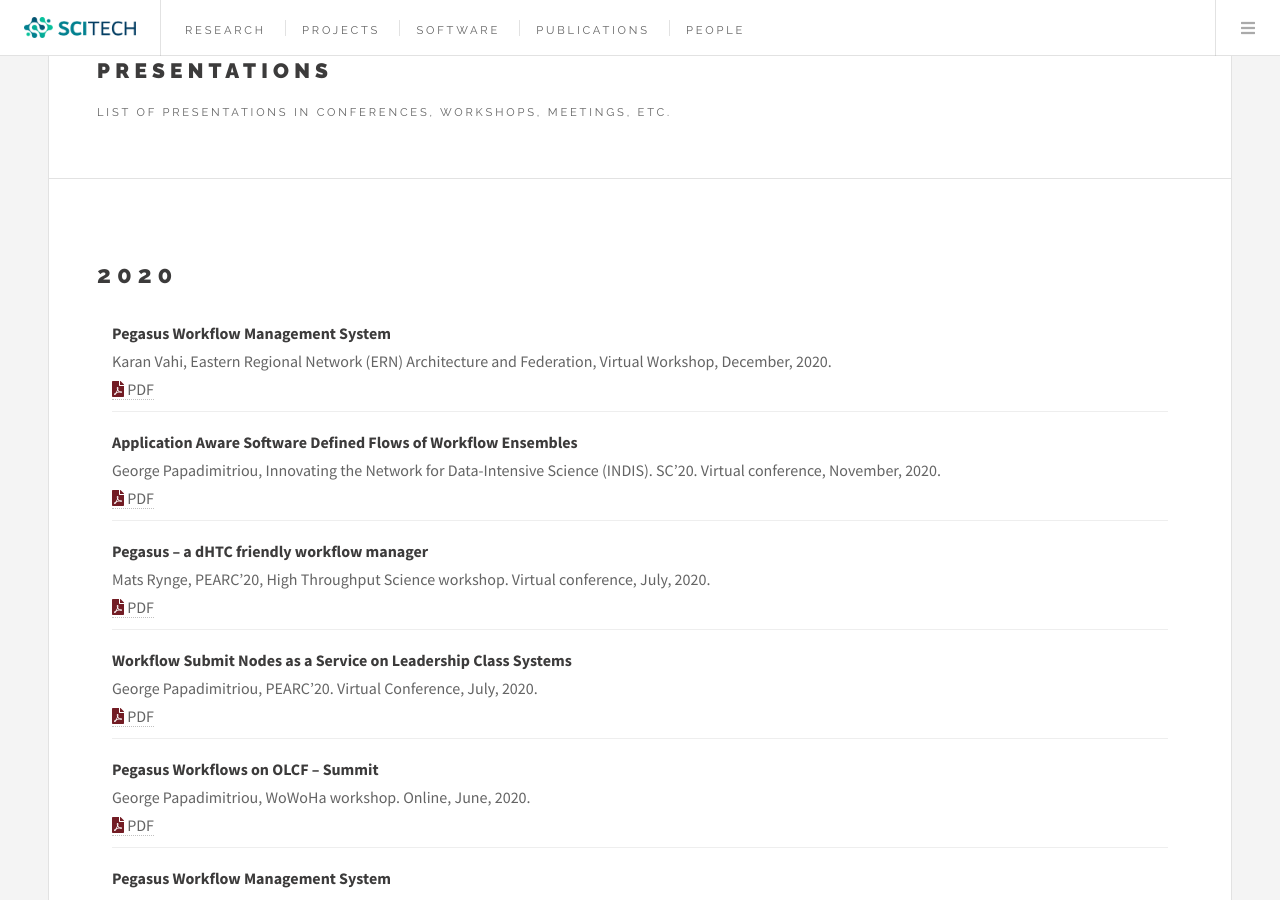
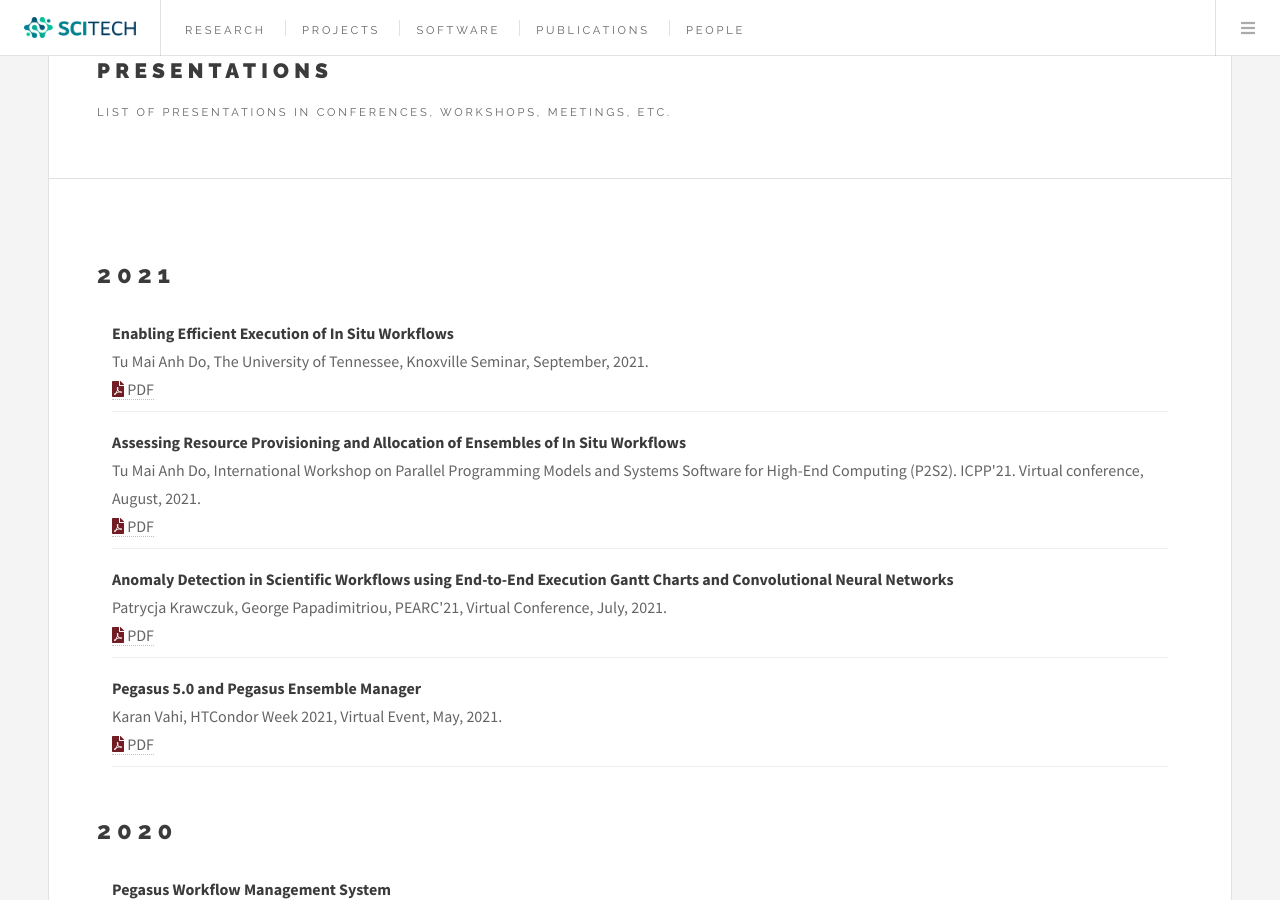
Before and after one commit to scitech-isi/scitech-isi.github.io, a Jekyll site: the page built from _publications/presentations.html, in a window 1280 px wide and 900 px high, scrolled down 456 px. Built offline with Jekyll 4.4.1, drawn with Linux system fonts in a browser that asks for light colours.

Commit message:
Updated presentations

```diff
--- a/_data/presentations.yml
+++ b/_data/presentations.yml
@@ -1,3 +1,31 @@
+- title: Enabling Efficient Execution of In Situ Workflows
+  author: Tu Mai Anh Do
+  description: The University of Tennessee, Knoxville Seminar
+  month: September
+  year: 2021
+  file: do-utk-seminar-2021.pdf
+
+- title: Assessing Resource Provisioning and Allocation of Ensembles of In Situ Workflows
+  author: Tu Mai Anh Do
+  description: International Workshop on Parallel Programming Models and Systems Software for High-End Computing (P2S2). ICPP'21. Virtual conference
+  month: August
+  year: 2021
+  file: do-p2s2-2021.pdf
+
+- title: Anomaly Detection in Scientific Workflows using End-to-End Execution Gantt Charts and Convolutional Neural Networks
+  author: Patrycja Krawczuk, George Papadimitriou
+  description: PEARC'21, Virtual Conference
+  month: July
+  year: 2021
+  file: krawczuk-pearc21.pdf
+
+- title: Pegasus 5.0 and Pegasus Ensemble Manager
+  author: Karan Vahi
+  description: HTCondor Week 2021, Virtual Event
+  month: May
+  year: 2021
+  file: vahi-cw2021-pegasus5.pdf
+
 - title: Pegasus Workflow Management System
   author: Karan Vahi
   description: Eastern Regional Network (ERN) Architecture and Federation, Virtual Workshop
```
Also changed, not shown: 6 other files.
